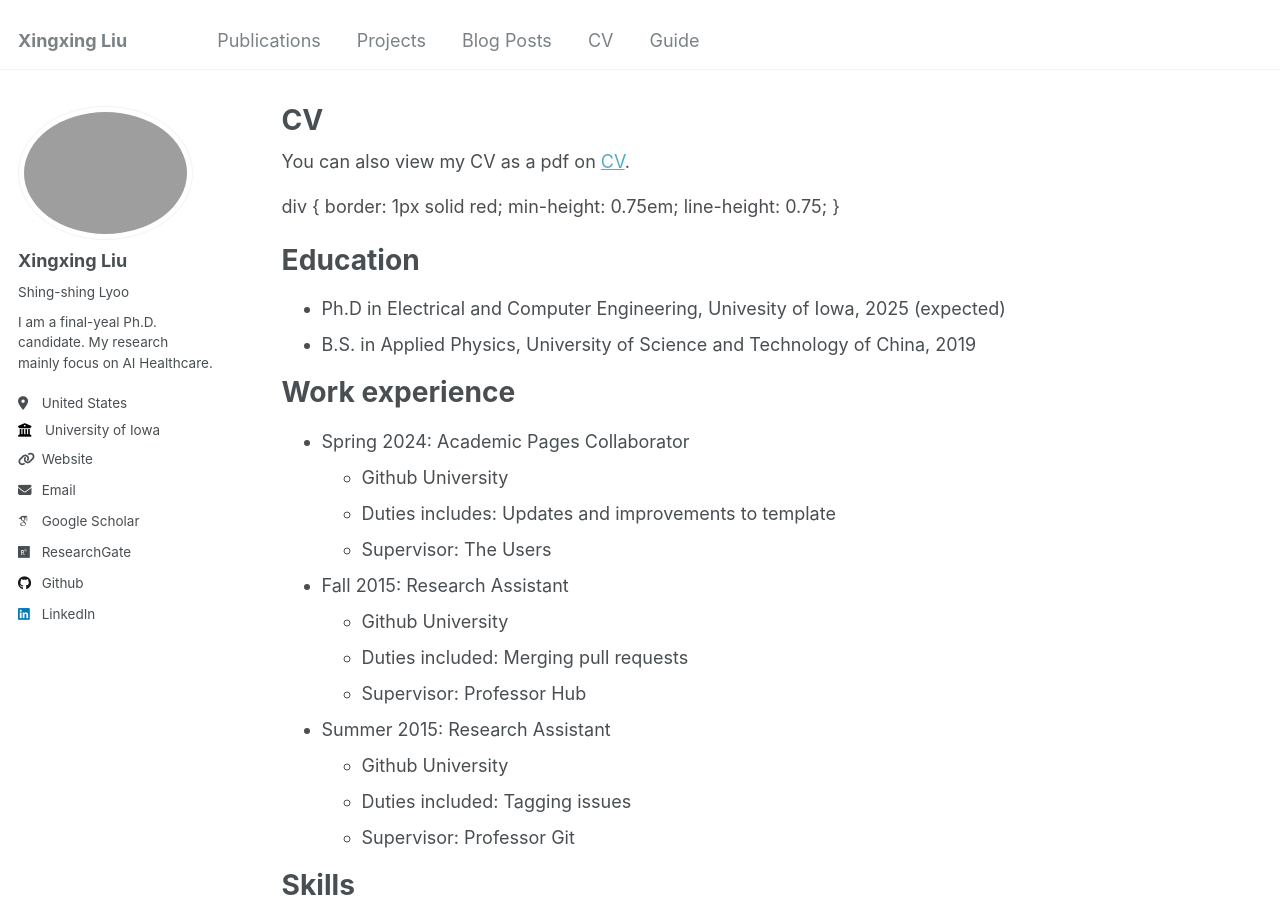
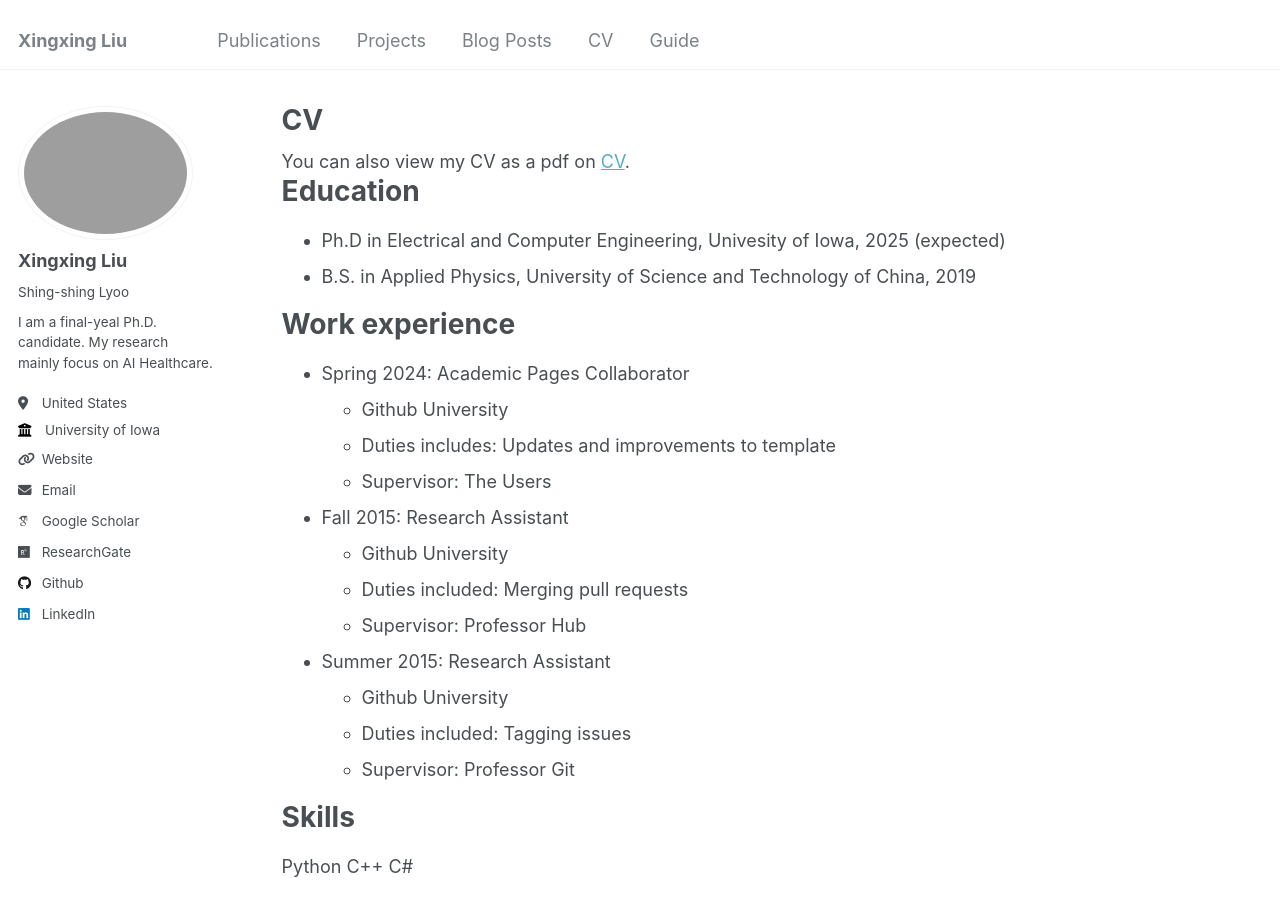
Before and after one commit to xxliu1996/xxliu1996.github.io, a Jekyll site: the page built from _pages/cv.md, in a window 1280 px wide and 900 px high. Built offline with Jekyll 4.4.1, drawn with Linux system fonts in a browser that asks for light colours; some web fonts are replaced.

Commit message:
update CV

```diff
--- a/_pages/cv.md
+++ b/_pages/cv.md
@@ -9,12 +9,6 @@ redirect_from:
 
 <div class="wordwrap">You can also view my CV as a pdf on <a href="https://xxliu1996.github.io/files/2021-06-23-deep-convolutional-feature-based-fluorescence-to-color-image-registration.pdf">CV</a>.
 </div>
-
-div {
-border: 1px solid red;
-min-height: 0.75em;
-line-height: 0.75;
-}
 
 {% include base_path %}
 
```
